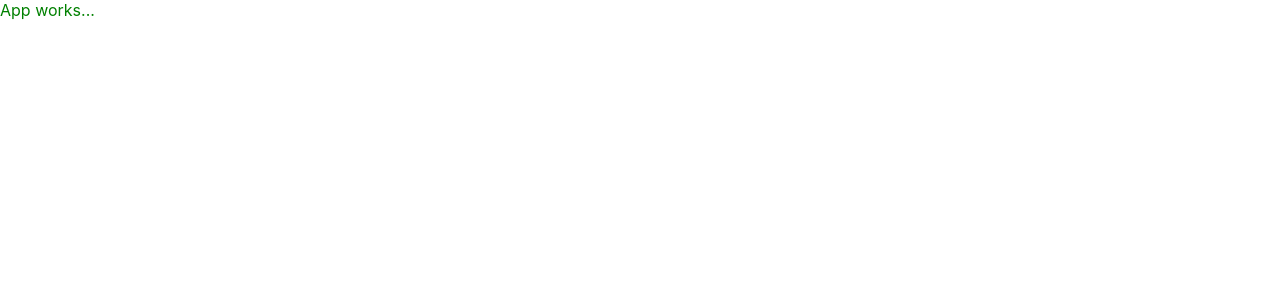
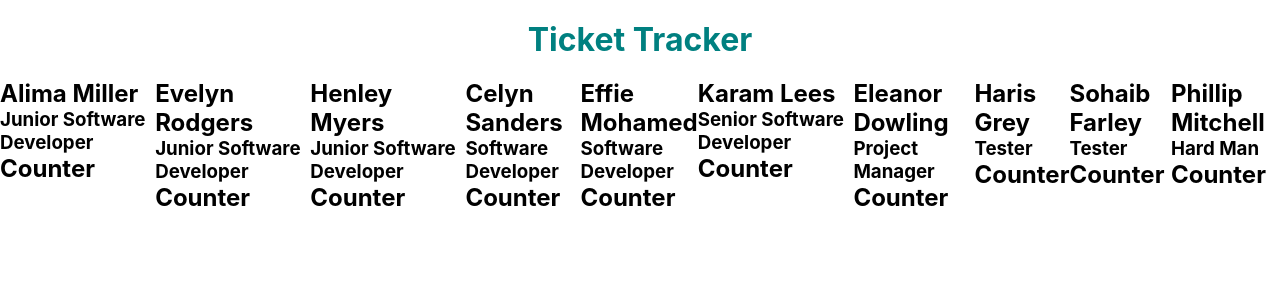
Before and after one commit to meljaynethomas/react-ticket-tracker, a React (Create React App) app: page / in a window 1280 px wide. Shown: the top 300 px of the page. Built offline with nearby package versions, Linux system fonts and the light colour scheme.

Commit message:
created card component and added employee data to cards

```diff
--- a/src/App.jsx
+++ b/src/App.jsx
@@ -1,9 +1,22 @@
+import React, { Component } from "react";
 import styles from './App.module.scss';
+import Card from './components/Card';
+
+import team from './data/team';
 
 const App = () => {
+  const getCardJsx = (employee) => (
+    <Card key={employee.idEmployee} employee={employee} />
+  );
+
   return (
-    <p className={styles.para}>App works...</p>
+    <>
+      <h1>Ticket Tracker</h1>
+      <section className={styles.content}>
+        {team.map(getCardJsx)}
+      </section>
+    </>
   );
-}
+};
 
 export default App;
--- a/src/App.module.scss
+++ b/src/App.module.scss
@@ -1,3 +1,10 @@
-.para {
-  color: green;
+h1 {
+  color: teal;
+  text-align: center;
+  margin: 20px;
 }
+
+.content {
+  max-width: 100vw;
+  display: flex;
+}
--- /dev/null
+++ b/src/components/Card/Card.jsx
@@ -0,0 +1,16 @@
+import React, { Component } from "react";
+import styles from './Card.module.scss';
+
+const Card = (props) => {
+  const { strName, strRole } = props.employee;
+
+  return (
+    <section className={styles.employeeInfo}>
+      <h2>{strName}</h2>
+      <h3>{strRole}</h3>
+      <h2>Counter</h2>
+    </section>
+  );
+};
+
+export default Card;
--- /dev/null
+++ b/src/components/Card/index.js
@@ -0,0 +1,3 @@
+import Card from './Card';
+
+export default Card;
--- a/src/data/team.js
+++ b/src/data/team.js
@@ -1,53 +1,53 @@
 const team = [
   {
-    id: 1,
-    name: "Alima Miller",
-    role: "Junior Software Developer"
+    "idEmployee": "1",
+    "strName": "Alima Miller",
+    "strRole": "Junior Software Developer"
   },
   {
-    id: 2,
-    name: "Evelyn Rodgers",
-    role: "Junior Software Developer"
+    "idEmployee": "2",
+    "strName": "Evelyn Rodgers",
+    "strRole": "Junior Software Developer"
   },
   {
-    id: 3,
-    name: "Henley Myers",
-    role: "Junior Software Developer"
+    "idEmployee": "3",
+    "strName": "Henley Myers",
+    "strRole": "Junior Software Developer"
   },
   {
-    id: 4,
-    name: "Celyn Sanders",
-    role: "Software Developer"
+    "idEmployee": "4",
+    "strName": "Celyn Sanders",
+    "strRole": "Software Developer"
   },
   {
-    id: 5,
-    name: "Effie Mohamed",
-    role: "Software Developer"
+    "idEmployee": "5",
+    "strName": "Effie Mohamed",
+    "strRole": "Software Developer"
   },
   {
-    id: 6,
-    name: "Karam Lees",
-    role: "Senior Software Developer"
+    "idEmployee": "6",
+    "strName": "Karam Lees",
+    "strRole": "Senior Software Developer"
   },
   {
-    id: 7,
-    name: "Eleanor Dowling",
-    role: "Project Manager"
+    "idEmployee": "7",
+    "strName": "Eleanor Dowling",
+    "strRole": "Project Manager"
   },
   {
-    id: 8,
-    name: "Haris Grey",
-    role: "Tester"
+    "idEmployee": "8",
+    "strName": "Haris Grey",
+    "strRole": "Tester"
   },
   {
-    id: 9,
-    name: "Sohaib Farley",
-    role: "Tester"
+    "idEmployee": "9",
+    "strName": "Sohaib Farley",
+    "strRole": "Tester"
   },
   {
-    id: 10,
-    name: "Phillip Mitchell",
-    role: "Hard Man"
+    "idEmployee": "10",
+    "strName": "Phillip Mitchell",
+    "strRole": "Hard Man"
   },
 ]
 export default team;
```
Also changed, not shown: src/components/Card/Card.module.scss (added), 1 other file (tests, documents, lock files or other folders).
